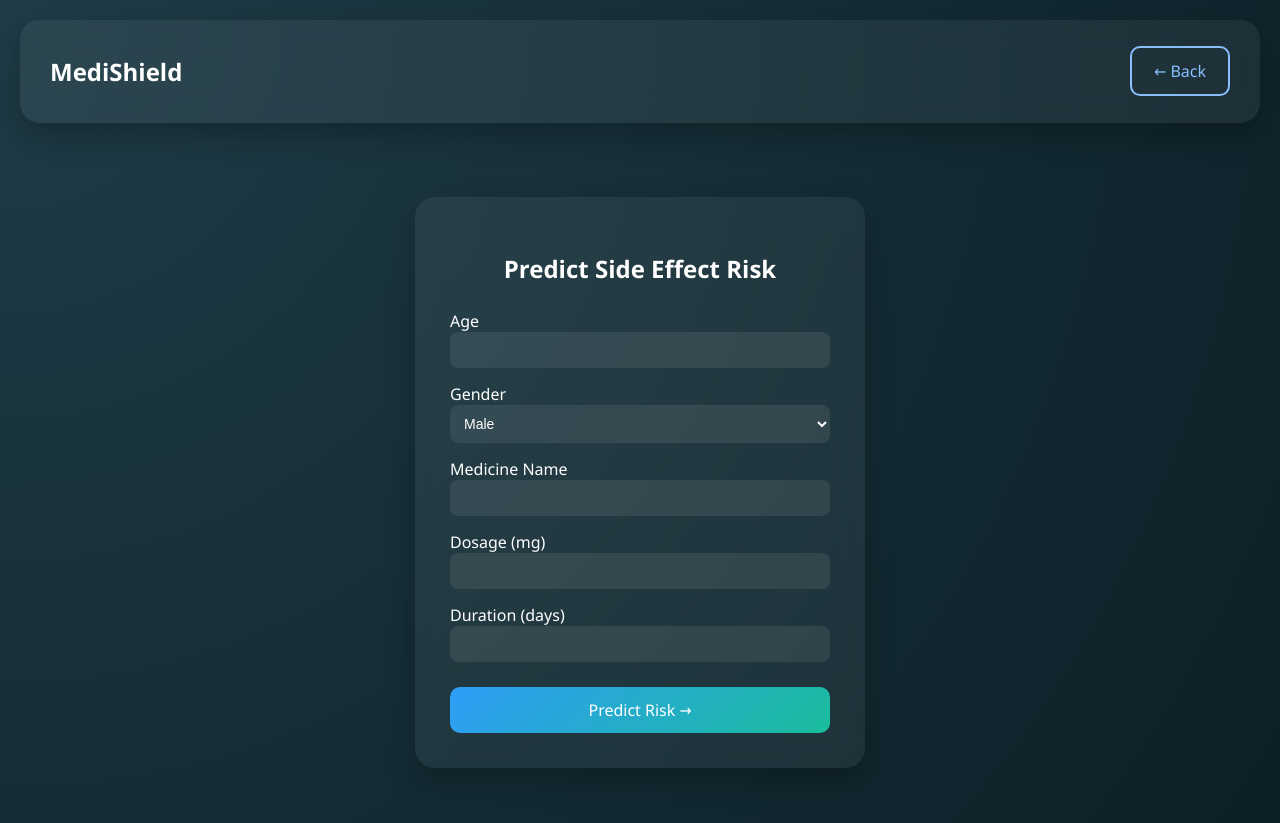
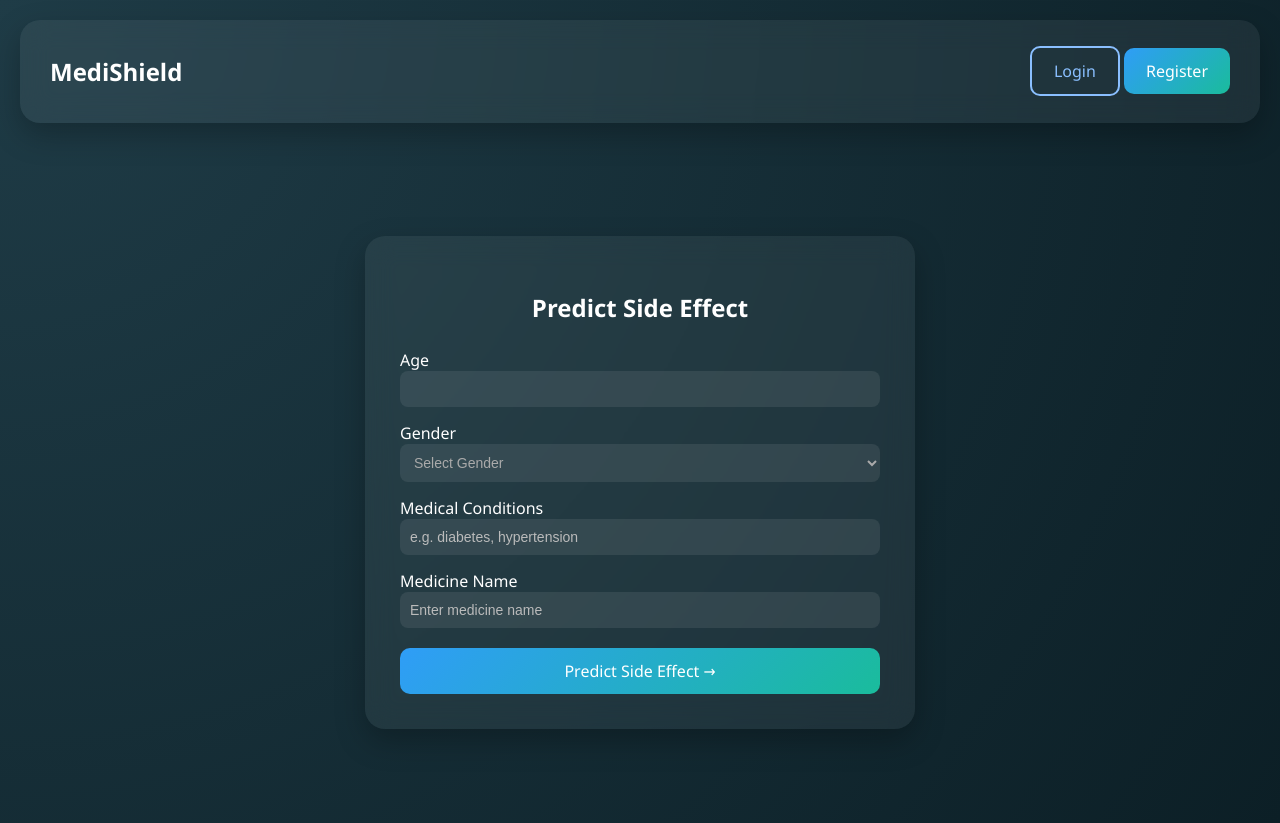
Before and after one commit to BhaveshAgrawal-HUB/medishield, a Flask app: page /predict in a window 1280 px wide. Run offline with Flask 3, Linux system fonts and the light colour scheme.

Commit message:
Update predict.html

```diff
--- a/medishield/templates/predict.html
+++ b/medishield/templates/predict.html
@@ -7,69 +7,99 @@
 <body>
 
 <!-- NAVBAR -->
-<nav class="glass"
-     style="margin:20px; padding:15px 30px; display:flex; align-items:center;">
+<nav class="glass" style="margin:20px; padding:15px 30px; display:flex; align-items:center;">
 
     <h2>
-        <a href="/" style="text-decoration:none; color:white;">
-            MediShield
-        </a>
+        <a href="/" style="color:white;">MediShield</a>
     </h2>
 
-    <div style="margin-left:auto;">
-        <!-- BACK TO LANDING -->
-        <a href="/">
-            <button class="btn btn-outline">
-                ← Back
-            </button>
+    <div style="margin-left:auto; position:relative;" id="profileArea">
+
+        {% if session.get('user') %}
+            <span id="profileIcon" style="font-size:22px; cursor:pointer;">👤</span>
+
+            <div id="profileDropdown" class="glass dropdown" style="display:none; position:absolute; right:0; top:40px;">
+                <a href="/profile" style="display:block; color:white; margin-bottom:10px;">Profile</a>
+                <a href="/logout" style="display:block; color:white;">Logout</a>
+            </div>
+        {% else %}
+            <a href="/login">
+                <button class="btn btn-outline">Login</button>
             </a>
+            <a href="/register">
+                <button class="btn btn-primary">Register</button>
+            </a>
+        {% endif %}
+
     </div>
 </nav>
 
-<!-- PREDICT FORM -->
-<div style="
-    height:85vh;
-    display:flex;
-    justify-content:center;
-    align-items:center;
-">
+<script>
+const profileIcon = document.getElementById("profileIcon");
+const dropdown = document.getElementById("profileDropdown");
+const profileArea = document.getElementById("profileArea");
 
-    <div class="glass" style="width:450px; padding:35px;">
+if (profileIcon) {
+    profileIcon.addEventListener("click", function (e) {
+        e.stopPropagation();
+        dropdown.style.display =
+            dropdown.style.display === "block" ? "none" : "block";
+    });
+
+    document.addEventListener("click", function (e) {
+        if (!profileArea.contains(e.target)) {
+            dropdown.style.display = "none";
+        }
+    });
+}
+</script>
+
+<!-- MAIN -->
+<div style="min-height:85vh; display:flex; justify-content:center; align-items:center;">
+
+<div class="glass" style="width:550px; padding:35px;">
 
 <h2 style="text-align:center; margin-bottom:25px;">
-            Predict Side Effect Risk
+    Predict Side Effect
 </h2>
 
-        <form>
+<form method="POST" action="/predict">
 
+    <!-- AGE -->
     <label>Age</label>
-            <input type="number" required
-                   style="width:100%; padding:10px; margin-bottom:15px;">
+    <input type="number" name="age" required
+           style="margin-bottom:15px;">
 
+    <!-- GENDER -->
     <label>Gender</label>
-            <select style="width:100%; padding:10px; margin-bottom:15px;">
+    <select name="gender" required style="margin-bottom:15px;">
+        <option value="" disabled selected>Select Gender</option>
         <option>Male</option>
         <option>Female</option>
-                <option>Other</option>
     </select>
 
+    <!-- CONDITIONS -->
+    <label>Medical Conditions</label>
+    <input type="text" name="conditions"
+           placeholder="e.g. diabetes, hypertension"
+           style="margin-bottom:15px;">
+
+    <!-- MEDICINE -->
     <label>Medicine Name</label>
-            <input type="text" required
-                   style="width:100%; padding:10px; margin-bottom:15px;">
+    <input type="text" name="drug" required
+           list="drug-list"
+           placeholder="Enter medicine name"
+           style="margin-bottom:20px;">
 
-            <label>Dosage (mg)</label>
-            <input type="number" required
-                   style="width:100%; padding:10px; margin-bottom:15px;">
+    <datalist id="drug-list">
+        {% for d in drugs %}
+        <option value="{{ d }}">
+        {% endfor %}
+    </datalist>
 
-            <label>Duration (days)</label>
-            <input type="number" required
-                   style="width:100%; padding:10px; margin-bottom:25px;">
-
-            <a href="/result">
-                <button type="button" class="btn btn-primary" style="width:100%;">
-                    Predict Risk →
+    <button type="submit" class="btn btn-primary" style="width:100%;">
+        Predict Side Effect →
     </button>
-            </a>
 
 </form>
 
```
Lines whose indentation alone changed are shown as unchanged.
